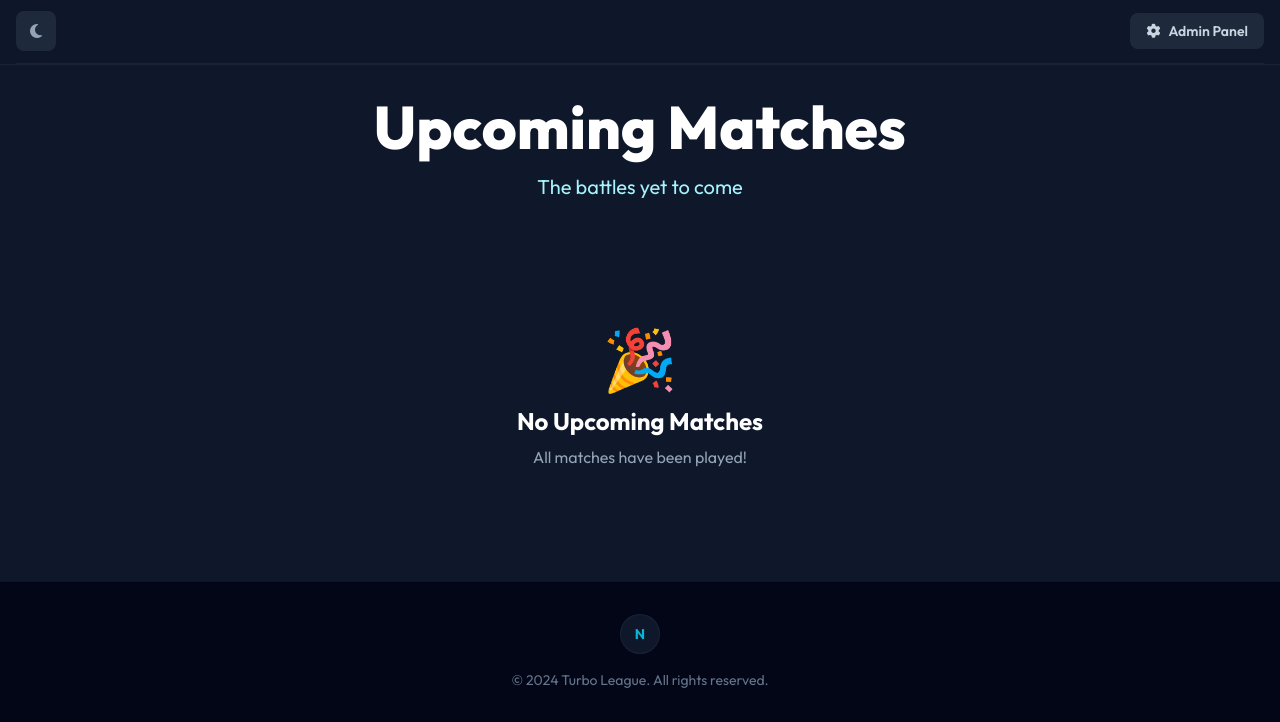
After one commit to irshadmuhammed/kaalapani_efootball, a Django app: page /upcoming/ in a window 1280 px wide. The commit adds this page. Shown: the part 401-1123 px from the top of the page. Run offline with Django 5.2, Linux system fonts and the light colour scheme; data that the repository does not hold is empty; some libraries are stand-ins or nearby versions.

Commit message:
Add Upcoming Matches page

```diff
--- a/core/templates/core/base.html
+++ b/core/templates/core/base.html
@@ -115,22 +115,6 @@
                     <i class="fas fa-cog"></i> Admin Panel
                 </a>
             </div>
-
-            <!-- Navigation Tabs -->
-            <div class="flex justify-center gap-12 py-4">
-                <a href="{% url 'home' %}"
-                    class="nav-tab text-slate-400 hover:text-white font-medium flex items-center gap-2 {% if page == 'standings' %}active{% endif %}">
-                    <i class="fas fa-trophy"></i> Standings
-                </a>
-                <a href="{% url 'bracket' %}"
-                    class="nav-tab text-slate-400 hover:text-white font-medium flex items-center gap-2 {% if page == 'bracket' %}active{% endif %}">
-                    <i class="fas fa-sitemap"></i> Bracket
-                </a>
-                <a href="{% url 'top_scorers' %}"
-                    class="nav-tab text-slate-400 hover:text-white font-medium flex items-center gap-2 {% if page == 'scorers' %}active{% endif %}">
-                    <i class="fas fa-futbol"></i> Scorers
-                </a>
-            </div>
         </div>
     </div>
 
--- /dev/null
+++ b/core/templates/core/upcoming.html
@@ -0,0 +1,73 @@
+{% extends 'core/base.html' %}
+
+{% block content %}
+<div class="mb-12 text-center">
+    <h1 class="text-4xl md:text-6xl font-extrabold text-white mb-4 neon-text">Upcoming Matches</h1>
+    <p class="text-cyan-200 text-xl">The battles yet to come</p>
+</div>
+
+<div class="grid grid-cols-1 md:grid-cols-2 gap-8 max-w-6xl mx-auto">
+    {% for match in matches %}
+    <div
+        class="glass-panel rounded-3xl p-8 relative overflow-hidden group hover:border-cyan-500/50 transition-all border border-white/10">
+        <!-- Background Glow -->
+        <div
+            class="absolute top-1/2 left-1/2 -translate-x-1/2 -translate-y-1/2 w-32 h-32 bg-cyan-500/20 rounded-full blur-3xl group-hover:bg-cyan-400/30 transition-all">
+        </div>
+
+        <div class="relative z-10 flex items-center justify-between">
+            <!-- Team A -->
+            <div class="flex flex-col items-center gap-4 w-1/3">
+                <div
+                    class="w-20 h-20 md:w-24 md:h-24 rounded-full bg-slate-800 flex items-center justify-center overflow-hidden border-2 border-white/10 shadow-xl group-hover:border-cyan-400/50 transition-colors">
+                    {% if match.team_a.logo %}
+                    <img src="{{ match.team_a.logo.url }}" class="w-full h-full object-cover">
+                    {% else %}
+                    <span class="text-4xl">🛡️</span>
+                    {% endif %}
+                </div>
+                <h3 class="text-white font-bold text-center text-lg md:text-xl truncate w-full">{{ match.team_a.name }}
+                </h3>
+            </div>
+
+            <!-- VS Badge -->
+            <div class="flex flex-col items-center justify-center w-1/3">
+                <div
+                    class="text-4xl md:text-6xl font-black text-transparent bg-clip-text bg-gradient-to-r from-cyan-400 to-purple-500 italic">
+                    VS</div>
+                <span class="text-slate-400 text-xs uppercase tracking-widest mt-2">{{ match.get_round_display }}</span>
+                <span class="text-slate-500 text-xs mt-1">Match #{{ match.id }}</span>
+            </div>
+
+            <!-- Team B -->
+            <div class="flex flex-col items-center gap-4 w-1/3">
+                <div
+                    class="w-20 h-20 md:w-24 md:h-24 rounded-full bg-slate-800 flex items-center justify-center overflow-hidden border-2 border-white/10 shadow-xl group-hover:border-purple-400/50 transition-colors">
+                    {% if match.team_b.logo %}
+                    <img src="{{ match.team_b.logo.url }}" class="w-full h-full object-cover">
+                    {% else %}
+                    <span class="text-4xl">🛡️</span>
+                    {% endif %}
+                </div>
+                <h3 class="text-white font-bold text-center text-lg md:text-xl truncate w-full">{{ match.team_b.name }}
+                </h3>
+            </div>
+        </div>
+
+        <!-- Action Button -->
+        <div class="mt-8 text-center">
+            <button
+                class="px-6 py-2 rounded-full bg-white/5 hover:bg-white/10 border border-white/10 text-sm text-cyan-300 transition-colors">
+                View Details
+            </button>
+        </div>
+    </div>
+    {% empty %}
+    <div class="col-span-full text-center py-20">
+        <div class="text-6xl mb-4">🎉</div>
+        <h3 class="text-2xl text-white font-bold">No Upcoming Matches</h3>
+        <p class="text-slate-400 mt-2">All matches have been played!</p>
+    </div>
+    {% endfor %}
+</div>
+{% endblock %}
--- a/core/urls.py
+++ b/core/urls.py
@@ -4,5 +4,6 @@ from . import views
 urlpatterns = [
     path('', views.home, name='home'),
     path('bracket/', views.bracket, name='bracket'),
+    path('upcoming/', views.upcoming_matches, name='upcoming'),
     path('top-scorers/', views.top_scorers, name='top_scorers'),
 ]
--- a/core/views.py
+++ b/core/views.py
@@ -1,3 +1,55 @@
+from django.shortcuts import render
+from .models import Tournament, Team, Match, TopScorer
+
+def get_current_tournament():
+    # Helper to get the first tournament or None
+    return Tournament.objects.first()
+
+def home(request):
+    tournament = get_current_tournament()
+    teams = []
+    if tournament:
+        teams = tournament.teams.all().order_by('-goals_scored') # Simple sorting for now, can improve
+        # Calculate points/GD if we had match results logic fully fleshed out,
+        # but for now we rely on the model fields which we assume are updated.
+        # Let's sort by points (if we had them) -> GD -> Goals Scored.
+        # Since we only have goals_scored/conceded, let's sort by (goals_scored - goals_conceded) desc.
+        teams = sorted(teams, key=lambda t: t.goal_difference, reverse=True)
+
+    context = {
+        'tournament': tournament,
+        'teams': teams,
+        'page': 'standings'
+    }
+    return render(request, 'core/home.html', context)
+
+def bracket(request):
+    tournament = get_current_tournament()
+    matches = []
+    if tournament:
+        matches = tournament.matches.all().select_related('team_a', 'team_b', 'winner')
+
+    # Organize matches by round for easier template rendering
+    # Organize matches by round for easier template rendering
+    rounds = {
+        'R16': [],
+        'QF': [],
+        'SF': [],
+        'F': []
+    }
+    for m in matches:
+        if m.round in rounds:
+            rounds[m.round].append(m)
+
+    context = {
+        'tournament': tournament,
+        'rounds': rounds,
+        'page': 'bracket'
+    }
+    return render(request, 'core/bracket.html', context)
+
+def top_scorers(request):
+    tournament = get_current_tournament()
 from django.shortcuts import render
 from .models import Tournament, Team, Match, TopScorer
 
@@ -60,3 +112,9 @@ def top_scorers(request):
         'page': 'scorers'
     }
     return render(request, 'core/top_scorers.html', context)
+
+def upcoming_matches(request):
+    # Fetch matches that are scheduled but not finished (winner is None)
+    # We can also filter by round if needed, or just show all pending
+    matches = Match.objects.filter(winner__isnull=True).select_related('team_a', 'team_b').order_by('id')
+    return render(request, 'core/upcoming.html', {'matches': matches})
```
